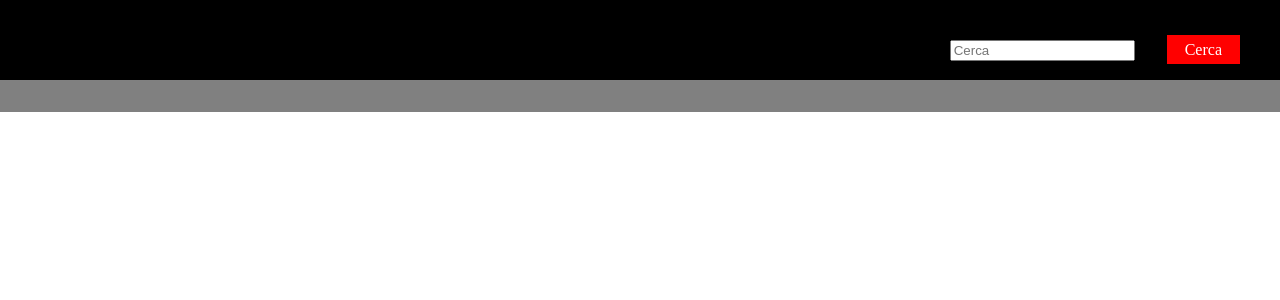
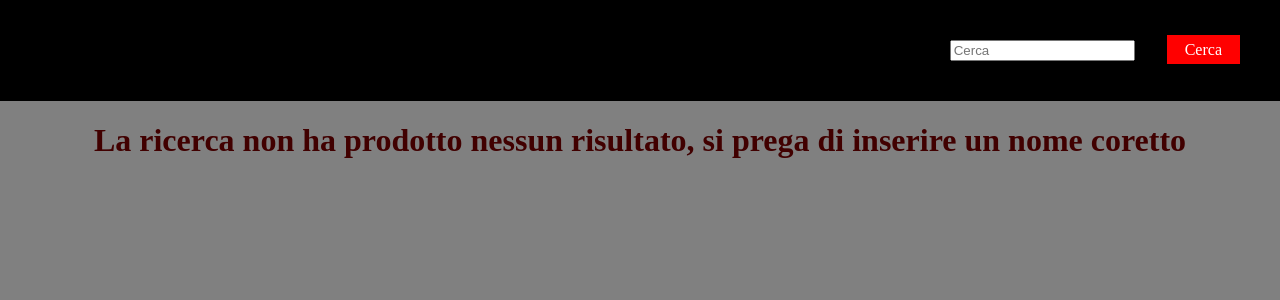
Before and after one commit to AntoninoIrrera/vite-boolflix, a Vue app: page / in a window 1280 px wide. Shown: the top 300 px of the page. Built offline with nearby package versions, Linux system fonts and the light colour scheme.

Commit message:
piccoli miglioramenti grafici e di codice

```diff
--- a/src/App.vue
+++ b/src/App.vue
@@ -64,9 +64,8 @@ export default{
 </template>
 
 <style>
-
 body{
   margin: 0;
+  background-color: gray;
 }
-
 </style>
--- a/src/components/AppMain.vue
+++ b/src/components/AppMain.vue
@@ -20,22 +20,34 @@
 
 <template>
     <main>
+        <div class="errore" v-if="store.filmList.length == 0 && store.tvList.length == 0">
+            <h1>La ricerca non ha prodotto nessun risultato, si prega di inserire un nome coretto</h1>
+        </div>
+        <div v-else>
+            <h1 v-if="store.filmList.length > 0">Film</h1>
             <section>
                 <FilmCard v-for="film in store.filmList" :urlCopertinaFilm="film.poster_path" :titoloFilm="film.title" :titoloOriginaleFilm="film.original_title" :linguaFilm="film.original_language" :votoFilm="film.vote_average" :overviewFilm="film.overview"/>
             </section>
+            <h1 v-if="store.tvList.length > 0">Tv</h1>
             <section>
                 <TvCard v-for="tv in store.tvList" :urlCopertinaTv="tv.poster_path" :titoloTv="tv.name" :titoloOriginaleTv="tv.original_name" :linguaTv="tv.original_language" :votoTv="tv.vote_average" :overviewTv="tv.overview"/>
             </section>
+        </div>
     </main>
 
 
 </template>
 
 <style scoped>
-main{
-    background-color: gray;
-    margin-top: -21px;
+.errore{
+    text-align: center;
+    color: rgb(65, 0, 0);
 }
+
+h1{
+   text-align: center;
+}
+
 section{
     display: flex;
     flex-wrap: wrap;
--- a/src/components/FilmCard.vue
+++ b/src/components/FilmCard.vue
@@ -41,7 +41,7 @@
 
         <div class="info" :class="overIndex == 1 ? `sfondoNero dBlock` : `dNone`">
             <p>Titolo: {{ titoloFilm }}</p>
-            <p>Titolo originale: {{ titoloOriginaleFilm }}</p>
+            <p :class="titoloFilm == titoloOriginaleFilm ? `dNone` : ``">Titolo originale: {{ titoloOriginaleFilm }}</p>
             <p>Lingua:<img class="bandiera" :src="urlImg + linguaFilm + '.png'" :alt="'Bandiera ' + linguaFilm"></p>
             <p>Voto:
                 <font-awesome-icon :icon="getRating(votoFilm) > 0 ? 'fa-solid fa-star' : 'fa-regular fa-star'" class="rating" />
@@ -72,7 +72,7 @@
 }
 
 p{
-    margin: 0;
+    margin: 0.25rem;
     color: white;
 }
 
--- a/src/components/TvCard.vue
+++ b/src/components/TvCard.vue
@@ -39,7 +39,7 @@ export default {
         <img :src="urlCopertina + urlDimensioneCopertina + urlCopertinaTv" :alt="titoloTv">
         <div class="info" :class="overIndex == 1 ? `sfondoNero dBlock` : `dNone`">
             <p>Titolo: {{ titoloTv }}</p>
-            <p>Titolo originale: {{ titoloOriginaleTv }} </p>
+            <p :class="titoloTv == titoloOriginaleTv ? `dNone` : ``">Titolo originale: {{ titoloOriginaleTv }} </p>
             <p>Lingua: <img class="bandiera" :src="urlImg + linguaTv + '.png'" :alt="'Bandiera ' + linguaTv"> </p>
             <p>Voto:
                 <font-awesome-icon :icon="getRating(votoTv) > 0 ? 'fa-solid fa-star' : 'fa-regular fa-star'" class="rating" />
@@ -69,7 +69,7 @@ export default {
 }
 
 p{
-    margin: 0;
+    margin: 0.25rem;
     color: white;
 }
 
```
Lines whose indentation alone changed are shown as unchanged.
